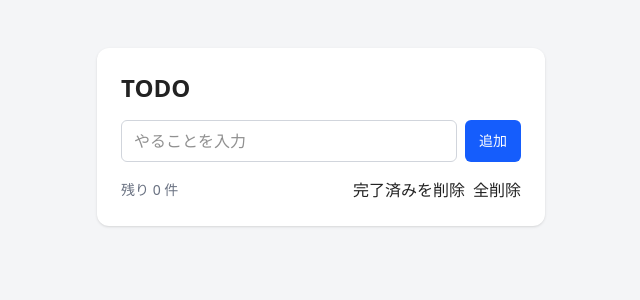
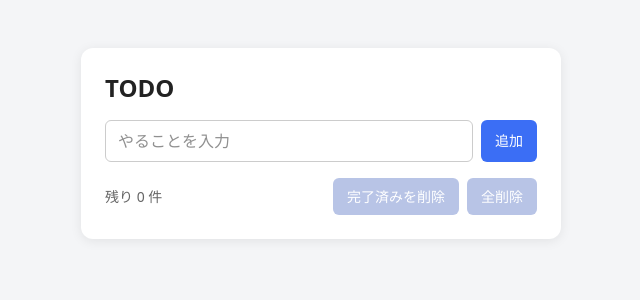
Before and after one commit to MORIMOTO520212/jj-test, a React (Vite) app: page / in a window 1280 px wide. Shown: the top 300 px of the page, without its empty margins (319-959 px from the left). Built offline with nearby package versions, Linux system fonts and the light colour scheme.

Commit message:
style: TODOアプリのスタイル

```diff
--- a/src/App.css
+++ b/src/App.css
@@ -0,0 +1,98 @@
+.app {
+  max-width: 480px;
+  margin: 48px auto;
+  padding: 24px;
+  background: #fff;
+  border-radius: 12px;
+  box-shadow: 0 2px 12px rgb(0 0 0 / 8%);
+}
+
+.app h1 {
+  margin: 0 0 16px;
+  font-size: 24px;
+}
+
+.add-form {
+  display: flex;
+  gap: 8px;
+}
+
+.add-form input {
+  flex: 1;
+  padding: 8px 12px;
+  font-size: 16px;
+  border: 1px solid #ccc;
+  border-radius: 6px;
+}
+
+.app button {
+  padding: 8px 14px;
+  font-size: 14px;
+  color: #fff;
+  background: #3b6ef5;
+  border: none;
+  border-radius: 6px;
+  cursor: pointer;
+}
+
+.app button:disabled {
+  background: #b8c4e6;
+  cursor: not-allowed;
+}
+
+.todo-list {
+  margin: 16px 0;
+  padding: 0;
+  list-style: none;
+}
+
+.todo-list li {
+  display: flex;
+  align-items: center;
+  justify-content: space-between;
+  padding: 8px 0;
+  border-bottom: 1px solid #eee;
+}
+
+.todo-list label {
+  display: flex;
+  flex: 1;
+  gap: 8px;
+  align-items: center;
+  cursor: pointer;
+}
+
+.todo-list li.done span {
+  color: #999;
+  text-decoration: line-through;
+}
+
+.app button.delete {
+  padding: 2px 10px;
+  font-size: 18px;
+  color: #d33;
+  background: transparent;
+}
+
+.footer {
+  display: flex;
+  align-items: center;
+  justify-content: space-between;
+}
+
+.count {
+  margin: 0;
+  color: #666;
+  font-size: 14px;
+}
+
+.actions {
+  display: flex;
+  gap: 8px;
+}
+
+.limit {
+  margin: 8px 0 0;
+  color: #d33;
+  font-size: 13px;
+}
```
